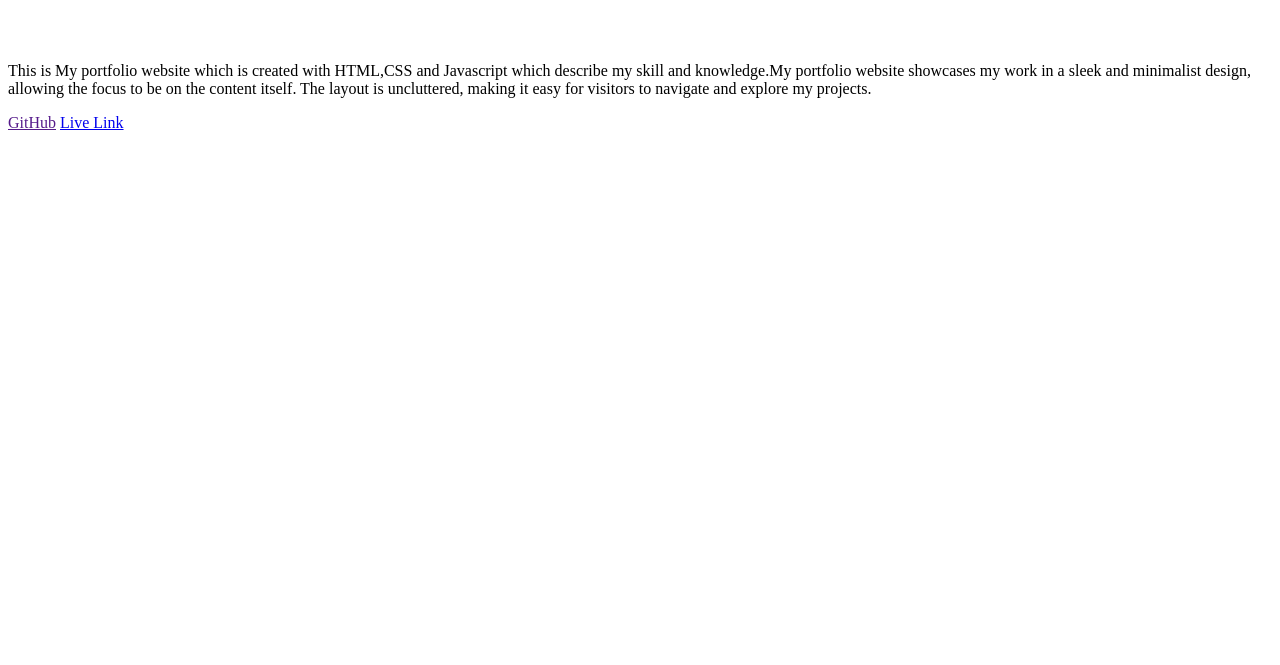
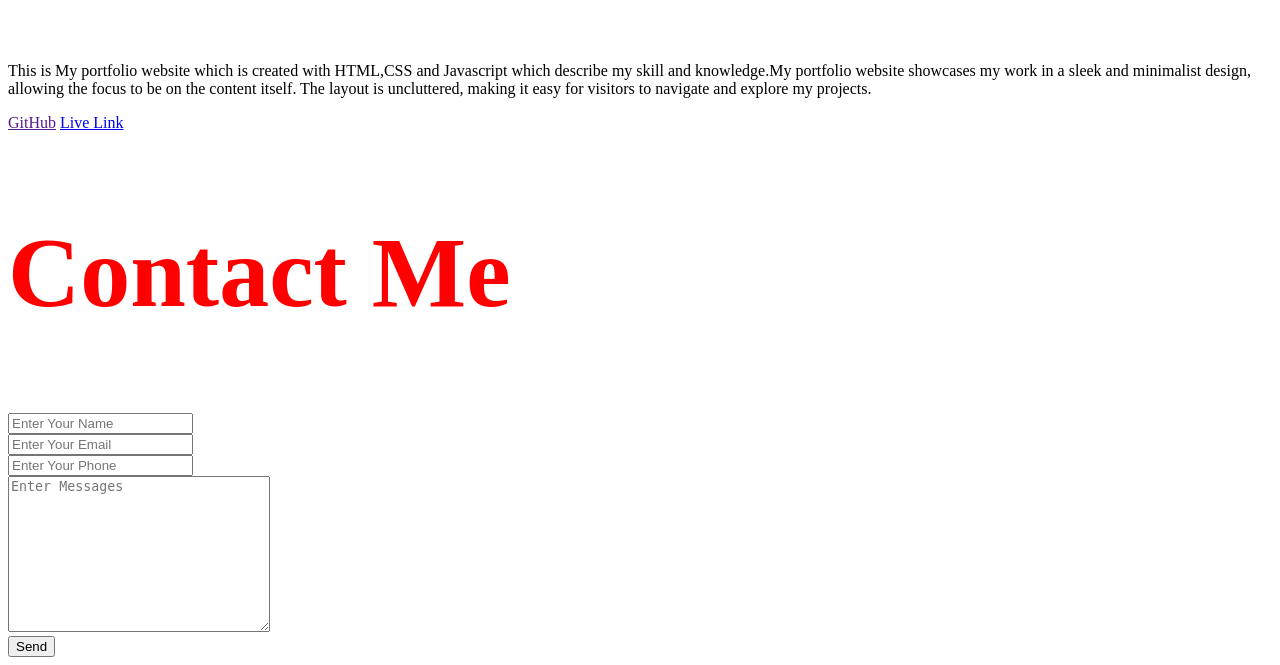
Before and after one commit to Shivam-tamboli/my_portfolio, a Django app: page / in a window 1280 px wide. Shown: the part 3923-4588 px from the top of the page. Before the commit the page ends 4053 px from the top, so only its background shows below. Run offline with Django 5.2, Linux system fonts and the light colour scheme.

Commit message:
add contact section

```diff
--- a/Base/template/home.html
+++ b/Base/template/home.html
@@ -131,5 +131,38 @@
     </div>
 </section>
 
+
+ <!-- Contact Me Section -->
+ <section id="Contact" class="m-b-1">
+    <h1 class=" t-center my-2 t-white f-2">Contact Me</h1>
+    <div class="contact-container flex s-around items-centers">
+        <div class="form" id="contactForm">
+            <form method="post" >
+                {% csrf_token %}
+                <div class="name form-div">
+                    <input type="text" name="name" id="name" class="poppins" placeholder="Enter Your Name">
+                </div>
+
+                <div class="email form-div">
+                    <input type="email" name="email" id="" class="poppins" placeholder="Enter Your Email"
+                        required>
+                </div>
+
+                <div class="phone form-div">
+                    <input type="phone" name="number" id="" class="poppins" placeholder="Enter Your Phone"
+                        required>
+                </div>
+
+                <div class="textarea form-div">
+                    <textarea name="content" id="textarea" cols="30" rows="10" class="poppins"
+                        placeholder="Enter Messages"></textarea>
+                </div>
+                <button type="submit" class="btn poppins" id="submit">Send</button>
+            </form>
+        </div>
+    </div>
+</section>
+
+
 </body>
 </html>
```
